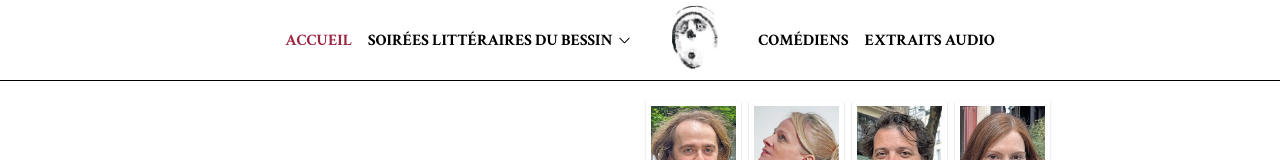
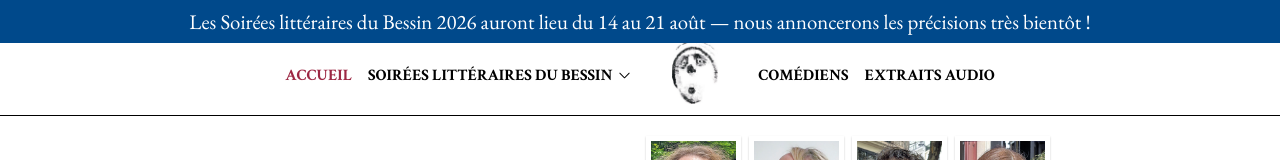
Before and after one commit to MarieSacksick/lavh_website, a Next.js app: page / in a window 1280 px wide. Shown: the top 160 px of the page. Built offline with nearby package versions, Linux system fonts and the light colour scheme.

Commit message:
ajout bandeau

```diff
--- a/app/components/Header/Header.module.css
+++ b/app/components/Header/Header.module.css
@@ -1,7 +1,7 @@
 .header {
   background-color: #fff;
   position: fixed;
-  top: 0;
+  top: var(--banner-height);
   left: 0;
   right: 0;
   z-index: 100;
--- a/app/globals.css
+++ b/app/globals.css
@@ -6,17 +6,33 @@
   /* Couleur secondaire, le bleu du logo */
   --secondary-color: #00498b;
   --green: #22702f;
+  /* Hauteur du bandeau d'annonce */
+  --banner-height: 2.2rem;
   /* Taille du header */
   --header-height: 5rem;
   /* Taille du header après le scroll */
   --header-height-min: 3.5rem;
 }
 
+.announcementBanner {
+  background-color: var(--secondary-color);
+  color: #ffffff;
+  text-align: center;
+  padding: 0.5rem 1rem;
+  font-size: 1.3rem;
+  font-family: var(--font-eb-garamond), Georgia, serif;
+  width: 100%;
+  position: fixed;
+  top: 0;
+  left: 0;
+  z-index: 101;
+}
+
 .layout {
   margin: 0;
   min-height: 100vh;
   display: grid;
-  grid-template-rows: auto 1fr auto;
+  grid-template-rows: auto auto 1fr auto;
 }
 
 html,
@@ -42,10 +58,14 @@ body {
    * pour éviter que le contenu de la page ne soit masqué derrière le header
    * lors du défilement.
    */
-  height: var(--header-height);
+  height: calc(var(--header-height) + var(--banner-height));
 }
 
 @media (max-width: 768px) {
+  .announcementBanner {
+    font-size: 0.85rem;
+  }
+
   .spaceHeader {
     display: none;
   }
--- a/app/layout.tsx
+++ b/app/layout.tsx
@@ -31,6 +31,9 @@ export default function RootLayout({
     <html lang="fr">
       <body className={`${crimsonText.variable} ${ebGaramond.variable}`}>
         <div className="layout">
+          <div className="announcementBanner">
+            Les Soirées littéraires du Bessin 2026 auront lieu du 14 au 21 août — nous annoncerons les précisions très bientôt !
+          </div>
           <div className="spaceHeader"></div>
           <Header />
           {/* L'ensemble des contenus des pages est contenu entre les balises <main> */}
```
